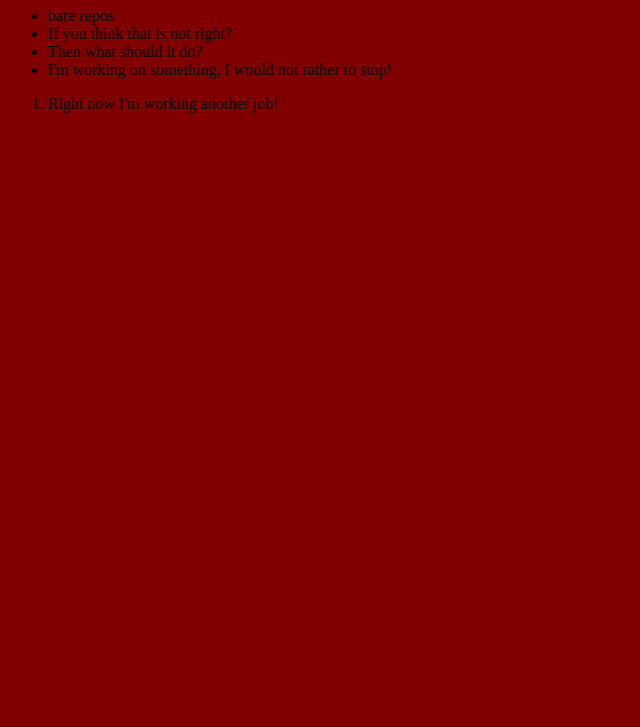
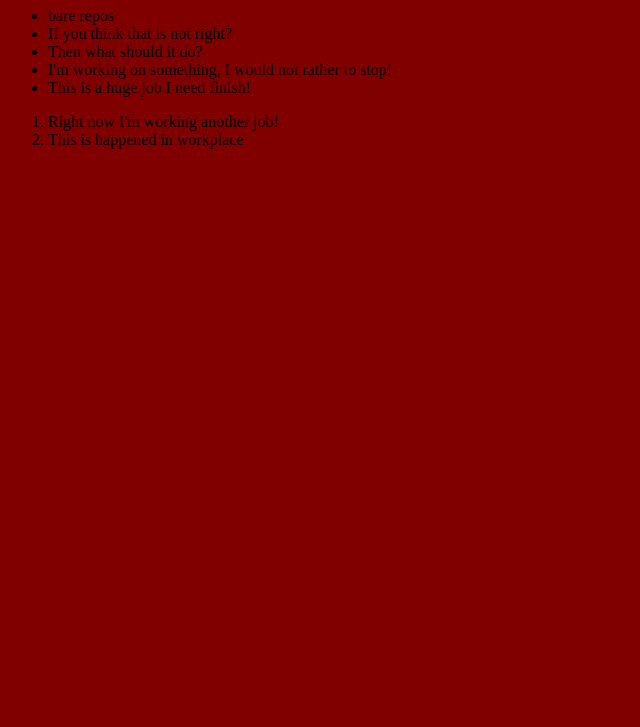
Before and after one commit to KvinLiu/git_learning, a plain HTML site: page index.html in a window 1280 px wide. Shown: the part 73-800 px from the top of the page, without its empty margins (0-640 px from the left). Drawn offline with Linux system fonts and the light colour scheme.

Commit message:
stash commit

```diff
--- a/index.html
+++ b/index.html
@@ -17,9 +17,11 @@
       <li>If you think that is not right?</li>
       <li>Then what should it do?</li>
       <li>I'm working on something, I would not rather to stop!</li>
+      <li>This is a huge job I need finish!</li>
     </ul>
     <ol>
       <li>Right now I'm working another job!</li>
+      <li>This is happened in workplace</li>
     </ol>
   </div>
 </body>
```
